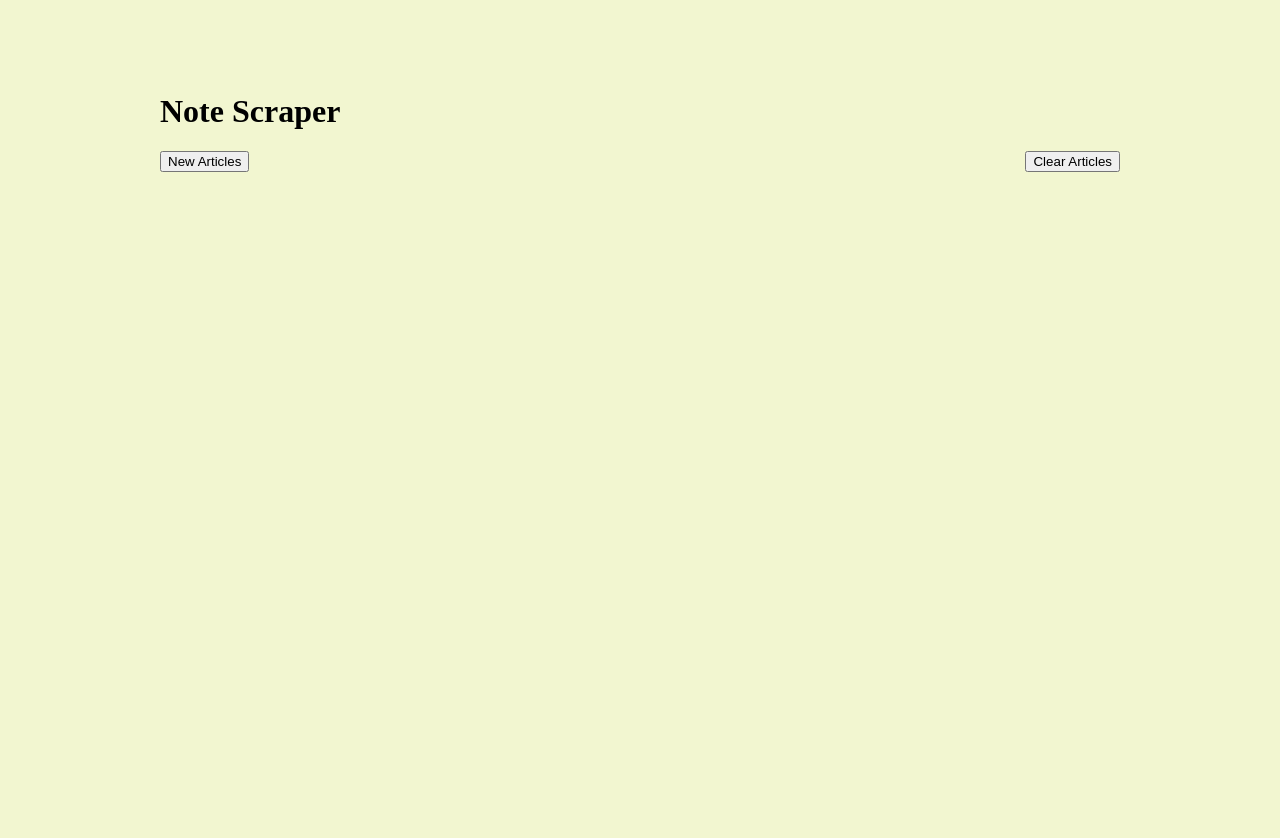
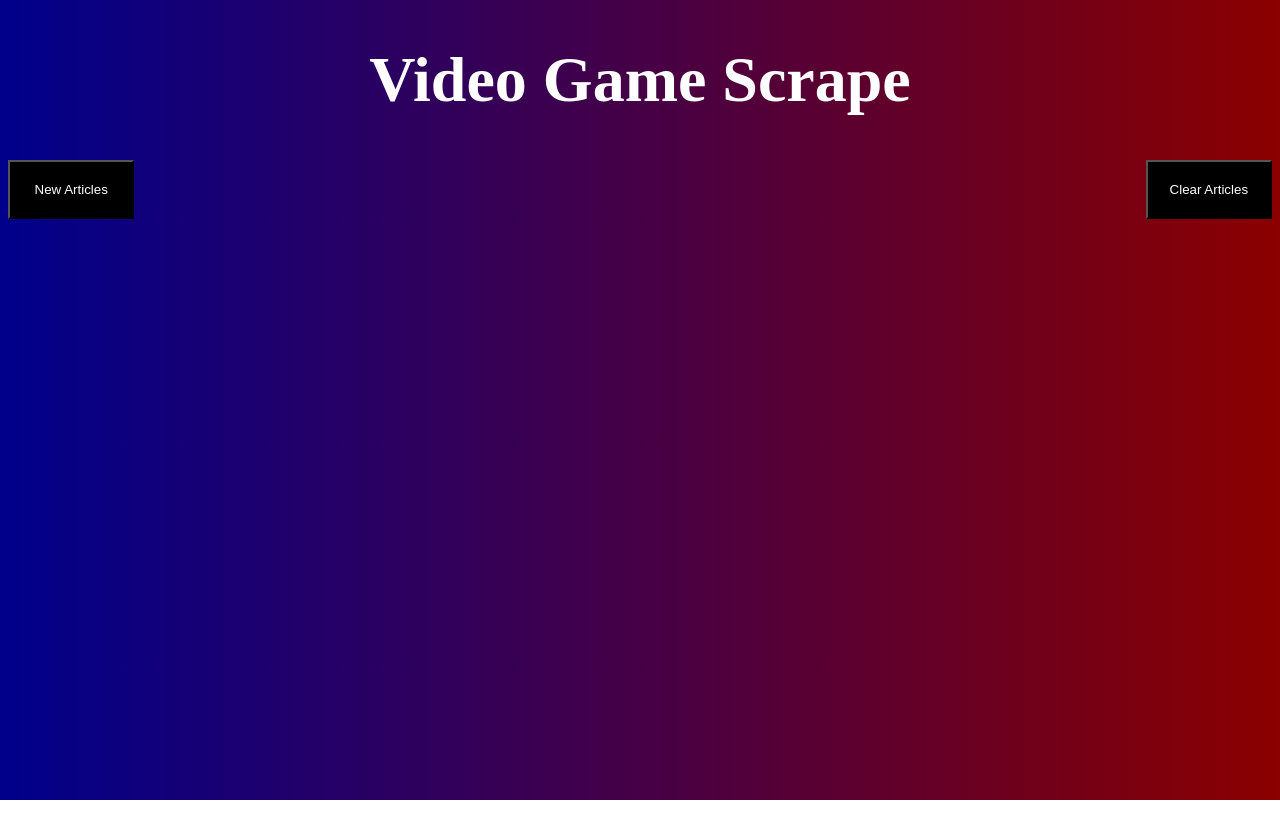
Before and after one commit to kevinerman/MongoScrape, a website: page public/index.html in a window 1280 px wide. After the commit the page ends 800 px from the top, so only its background shows below. Drawn offline with nearby package versions, Linux system fonts and the light colour scheme; no server answers.

Commit message:
added very basic styling

```diff
--- a/public/app.js
+++ b/public/app.js
@@ -3,7 +3,7 @@ $.getJSON("/articles", function(data) {
   // For each one
   for (var i = 0; i < data.length; i++) {
     // Display the apropos information on the page
-    $("#articles").append("<p data-id='" + data[i]._id + "'>" + data[i].title + "<br />" + data[i].blurb + "<br />" + data[i].link + "</p>");
+    $("#articles").append("<p data-id='" + data[i]._id + "'>" + "<h2>" + data[i].title + "</h2>" + "<br />" + data[i].blurb + "<br />" + "<a href='" + data[i].link + "'target ='_blank' </a>" + data[i].link + "</p>");
   }
 });
 
@@ -11,8 +11,8 @@ function reloadPage() {
   location = location;
 };
 
-// Whenever someone clicks a p tag
-$(document).on("click", "p", function() {
+// Whenever someone clicks an h2 tag
+$(document).on("click", "h2", function() {
   // Empty the notes from the note section
   $("#notes").empty();
   // Save the id from the p tag
--- a/public/index.html
+++ b/public/index.html
@@ -4,7 +4,7 @@
     <meta charset="UTF-8">
     <title>Scraping With Mongoose</title>
     <style>
-      body { background-color: #F2F6D0 }
+      body { background-image: linear-gradient(to right,darkblue, darkred)};
       #wrapper {
         width: 960px;
         margin-left: auto;
@@ -12,10 +12,12 @@
         padding-top: 5%;
       }
       #articles {
+        color: white;
+        margin-top: 5%;
         display: inline-block;
-        overflow: auto;
-        width: 60%;
-        height: 700px;
+        overflow: none;
+        width: 80%;
+        height: auto;
       }
       #notes {
         float: right;
@@ -34,15 +36,33 @@
         height: 200px;
         font-size: 18px;
       }
+      h1 {
+        font-size: 400%;
+        color: white;
+      }
+      button {
+        background-color:black;
+        color:white;
+        padding: 20px;
+        width: 10%;
+      }
+      a {
+        background-color: black;
+        color:white;
+      }
+
     </style>
   </head>
   <body>
     <div id="wrapper">
-      <h1>Note Scraper</h1>
+
+      <center>
+      <h1>Video Game Scrape</h1>
+    </center>
       <button id="scrapeButton" style="float:left">New Articles</button>
       <button id="clearArticles" style="float: right">Clear Articles</button>
-      <div id="articles"></div>
-      <div id="notes"></div>
+      <div id="articles"style="float:left"></div>
+      <div id="notes" style="float:right"></div>
     </div>
     <script src="https://cdnjs.cloudflare.com/ajax/libs/jquery/3.2.1/jquery.min.js"></script>
     <script src="app.js"></script>
```
